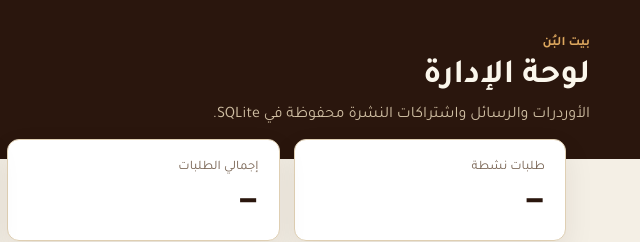
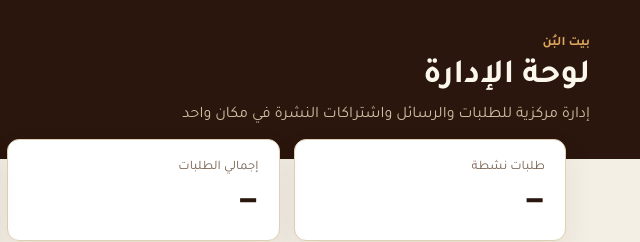
Before and after one commit to yaraharcom29-stack/bayt-albun_fullstack, a website: page admin/index.html in a window 1280 px wide. Shown: the top 242 px of the page, 640-1280 px from the left. Drawn offline with Linux system fonts and the light colour scheme; no server answers.

Commit message:
Update index.html

```diff
--- a/admin/index.html
+++ b/admin/index.html
@@ -14,7 +14,7 @@
     <div>
       <span class="eyebrow">بيت البُن</span>
       <h1>لوحة الإدارة</h1>
-      <p>الأوردرات والرسائل واشتراكات النشرة محفوظة في SQLite.</p>
+      <p>إدارة مركزية للطلبات والرسائل واشتراكات النشرة في مكان واحد</p>
     </div>
     <div class="header-actions">
       <a href="/" target="_blank" rel="noopener">فتح الموقع</a>
```
